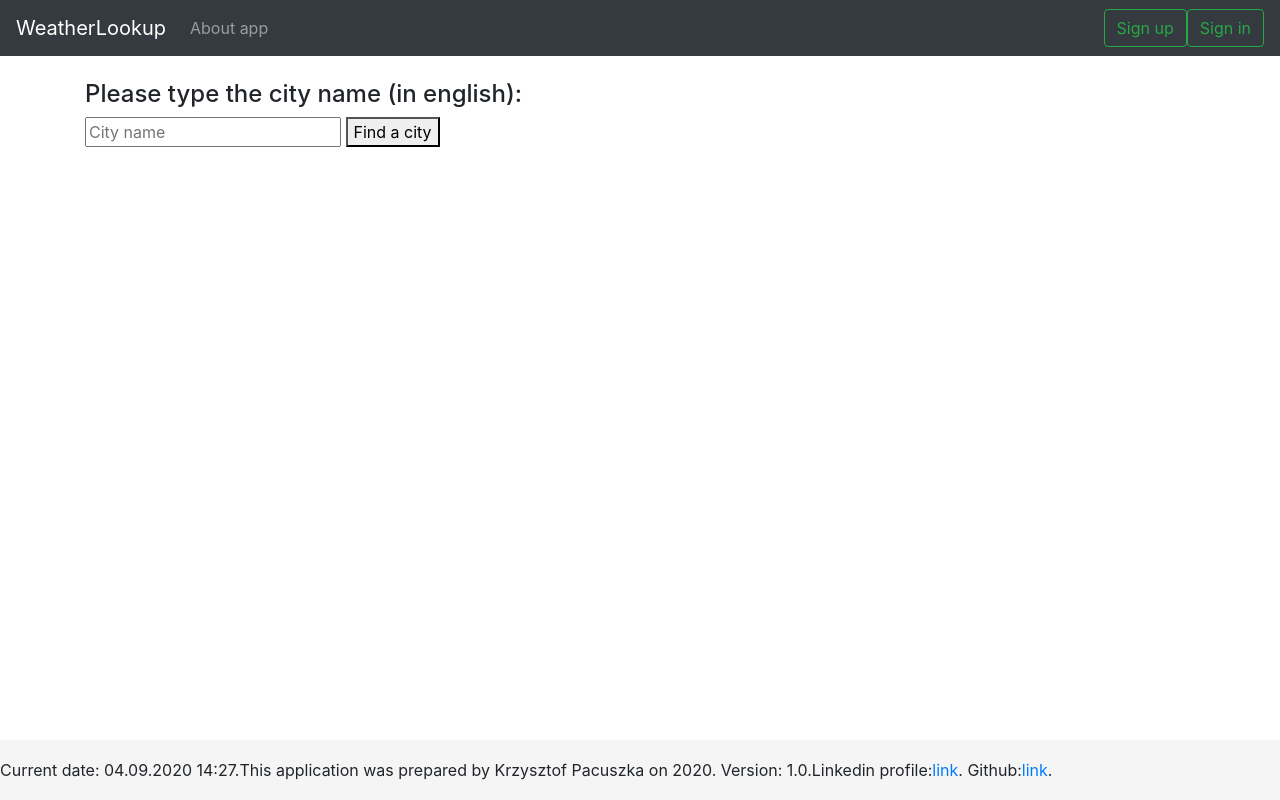
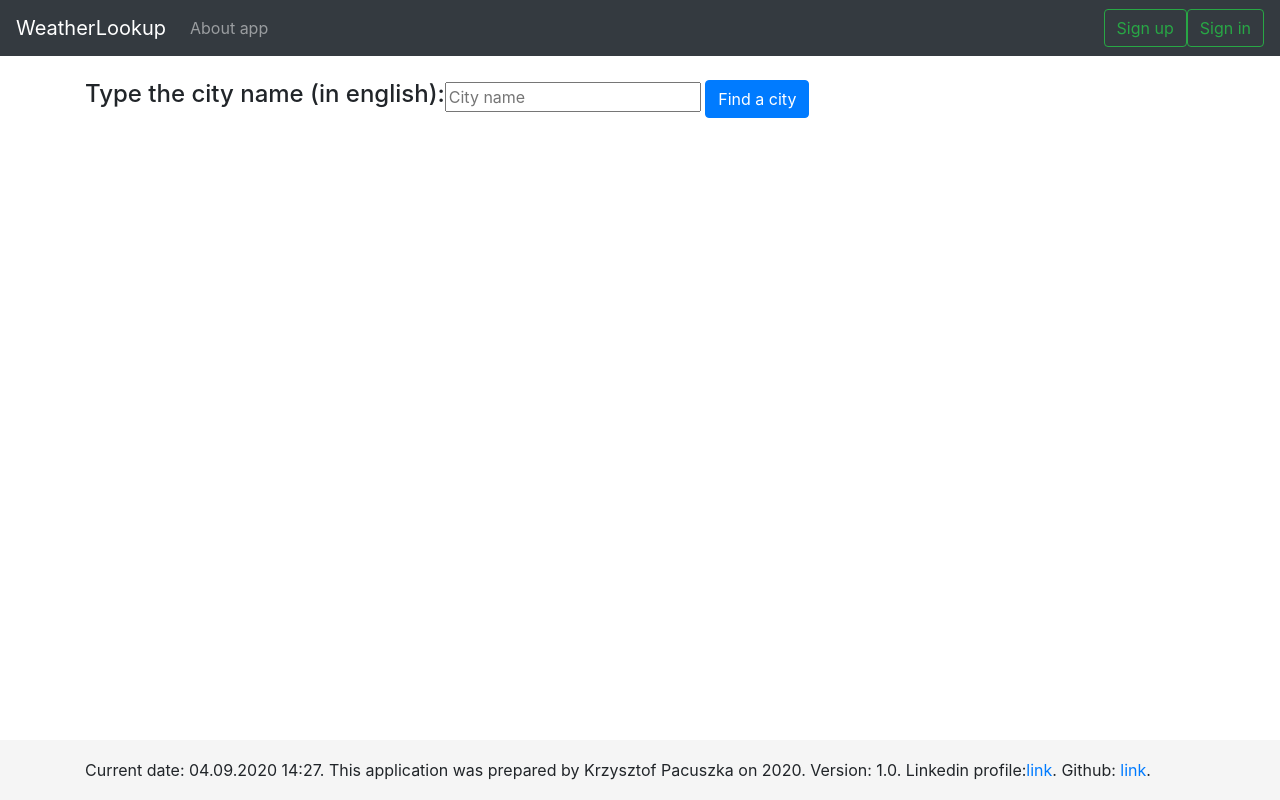
Before and after one commit to Venhoff-cpu/Django_WeatherProject, a Django app: page / in a window 1280 px wide. Run offline with Django 3.2, Linux system fonts and the light colour scheme; some libraries are stand-ins or nearby versions.

Commit message:
Updated html

```diff
--- a/WeatherLookup/utils.py
+++ b/WeatherLookup/utils.py
@@ -40,14 +40,16 @@ def get_plot_img(chart):
 def hourly_temperature_plot(api_data):
     date_x = api_data['date']
     temp_y = api_data['temp']
-    print(temp_y)
+
     fig = plt.figure(figsize=(12, 4))
     axes = fig.add_axes([0.1, 0.1, 0.8, 0.8])
     plt.style.use('ggplot')
     axes.plot(date_x, temp_y, color='r', linewidth=2)
+
     plt.xlabel('Date and hour')
     plt.xticks(rotation=45)
     plt.locator_params(axis='x', nbins=4)
+
     plt.ylabel('Temperature (C)')
     plt.title('Hourly temperature forcast (48h)')
     plt.tight_layout()
--- a/WeatherLookup/views.py
+++ b/WeatherLookup/views.py
@@ -44,10 +44,11 @@ class WeatherCurrent(FormView):
         ctx = {}
         city = form.cleaned_data.get("name")
         data = fetch_current_data(city)
-        if data:
+        print(data)
+        if data['cod'] == '404':
+            messages.info(self.request, "Incorrect city name. Try again")
+        else:
             ctx = api_current_ctx_processor(data)
-        else:
-            messages.info(self.request, "Incorrect city name. Try again")
         user = self.request.user
         if not user.is_anonymous:
             fav_cities = [city.name for city in City.objects.filter(user=user)]
--- a/static/google_map.js
+++ b/static/google_map.js
@@ -15,10 +15,10 @@ function initialize() {
     map = new google.maps.Map(document.getElementById('map-canvas'),
         mapOptions);
     // Add interaction listeners to make weather requests
-    google.maps.event.addListener(map, 'idle', checkIfDataRequested);
+    google.maps.event.addEventListener(map, 'idle', checkIfDataRequested);
 
     // Sets up and populates the info window with details
-    map.data.addListener('click', function(event) {
+    map.data.addEventListener('click', function(event) {
         infowindow.setContent(
             "<img src=" + event.feature.getProperty("icon") + ">"
             + "<br /><strong>" + event.feature.getProperty("city") + "</strong>"
--- a/static/sticky-footer.css
+++ b/static/sticky-footer.css
@@ -1,10 +1,5 @@
 /* Sticky footer styles
 -------------------------------------------------- */
-html {
-  position: relative;
-  min-height: 100%;
-}
-
 .footer {
   position: absolute;
   bottom: 0;
--- a/templates/WeatherLookup/base.html
+++ b/templates/WeatherLookup/base.html
@@ -62,11 +62,13 @@
     </ul>
     {% endif %}
     {% block content %}{% endblock %}
-    <footer class="footer" style="display: flex">
-        <p>Current date: {{ now|date:"d.m.Y" }} {{ now|time:"H:i" }}.</p>
-        <p>This application was prepared by Krzysztof Pacuszka on 2020. Version: {{ version }}.</p>
-        Linkedin profile:<a href="https://www.linkedin.com/in/krzysztof-pacuszka/">link</a>.
-        Github: <a href="https://github.com/Venhoff-cpu">link</a>.
+    <footer class="footer">
+        <div class="container">
+            <span>Current date: {{ now|date:"d.m.Y" }} {{ now|time:"H:i" }}.</span>
+            <span>This application was prepared by Krzysztof Pacuszka on 2020. Version: {{ version }}.</span>
+            Linkedin profile:<a href="https://www.linkedin.com/in/krzysztof-pacuszka/">link</a>.
+            Github: <a href="https://github.com/Venhoff-cpu">link</a>.
+        </div>
     </footer>
     <!-- Optional JavaScript -->
     {% block script %}{% endblock %}
--- a/templates/WeatherLookup/weather_detail.html
+++ b/templates/WeatherLookup/weather_detail.html
@@ -24,7 +24,7 @@
         <div class="col-sm">
             <h3>Wind</h3>
             <p>{{ wind_speed }} m/s</p>
-            <p>Direction: {{ wind_deg }}°</p>
+            <p>Direction: {{ wind_deg }}</p>
         </div>
         <div class="col-sm">
             <h3>Cloudinnes</h3>
--- a/templates/WeatherLookup/weather_homepage.html
+++ b/templates/WeatherLookup/weather_homepage.html
@@ -4,48 +4,37 @@
 {% block title %}Home Page{% endblock %}
 
 {% block content %}
-
     <div id="map-canvas"></div>
 
     <section class="section">
-        <div class="container">
-            <div class="columns">
-                <div class="column is-offset-4 is-4">
+        <div class="container d-flex">
+            <h4>Type the city name (in english): </h4>
             <form method="POST" action="">
                 {% csrf_token %}
-                        <h4>Please type the city name (in english):</h4>
-                        <div class="field has-addons">
+                <div class="form-group justify-content-center">
                     {{ form.name }}
-                            <button type="submit" class="button is-info">
+                    <button type="submit" class="btn btn-primary">
                         Find a city
                     </button>
                 </div>
             </form>
         </div>
-            </div>
-        </div>
     </section>
     {% if city_name %}
     <section class="section">
         <div class="container">
-            <div class="columns">
-                <div class="column is-offset-4 is-4">
-                    <div class="box">
-                        <article class="media">
-                            <div class="media-left">
-                                <figure class="image is-50x50">
-                                    <img src="http://openweathermap.org/img/w/{{ icon }}.png" alt="Image">
+           <div class="row mb-2">
+               <div class="w-50 mx-auto d-flex-inline border border-success rounded bg-light justify-content-center p-2">
+                    <div class="row mx-auto">
+                        <figure class="figure-img">
+                            <img src="http://openweathermap.org/img/w/{{ icon }}.png" class="img-fluid">
                         </figure>
+                        <h4 class="align-self-center">{{ city_name }}</h4>
                     </div>
-                            <div class="media-content">
-                                <div class="content">
-                                    <p>
-                                        <span class="title">{{ city_name }}</span>
-                                        <br>
-                                        <span class="subtitle">{{ temperature }}° C</span>
-                                        <br>
-                                        <span>{{ description }}</span><br>
-                                        <a href="{% url 'weather_detail' city_id=city_id %}">Details</a><br>
+
+                   <span>Temp.:{{ temperature }}°C - </span>
+                   <span>Weather: {{ description }}</span><br>
+                   <a href="{% url 'weather_detail' city_id=city_id %}">More details</a><br>
                    <a href="{% url 'weather_forecast' city_id=city_id %}">5 day forecast</a>
                    {% if user.is_authenticated %}
                        {% if city_name in fav_cities %}
@@ -61,11 +50,6 @@
                            </form>
                        {% endif %}
                    {% endif %}
-                                    </p>
-                                </div>
-                            </div>
-                        </article>
-                    </div>
                </div>
            </div>
         </div>
@@ -74,7 +58,7 @@
 {% endblock %}
 {% block script %}
     <!-- Google map JS script -->
-    <script async defer type="text/javascript" src="https://maps.googleapis.com/maps/api/js?key=AIzaSyAEvQDlkulKnf_G4qWSguMJqlrPHcOSVgQ">
+    <script type="text/javascript" src="https://maps.googleapis.com/maps/api/js?key=AIzaSyAEvQDlkulKnf_G4qWSguMJqlrPHcOSVgQ">
     </script>
     <script src="{% static 'google_map.js' %}"></script>
 {% endblock %}
```
Also changed, not shown: templates/WeatherLookup/about.html (+20 -2 lines), templates/WeatherLookup/profile.html (+18 -32 lines). Lines whose indentation alone changed are shown as unchanged.
